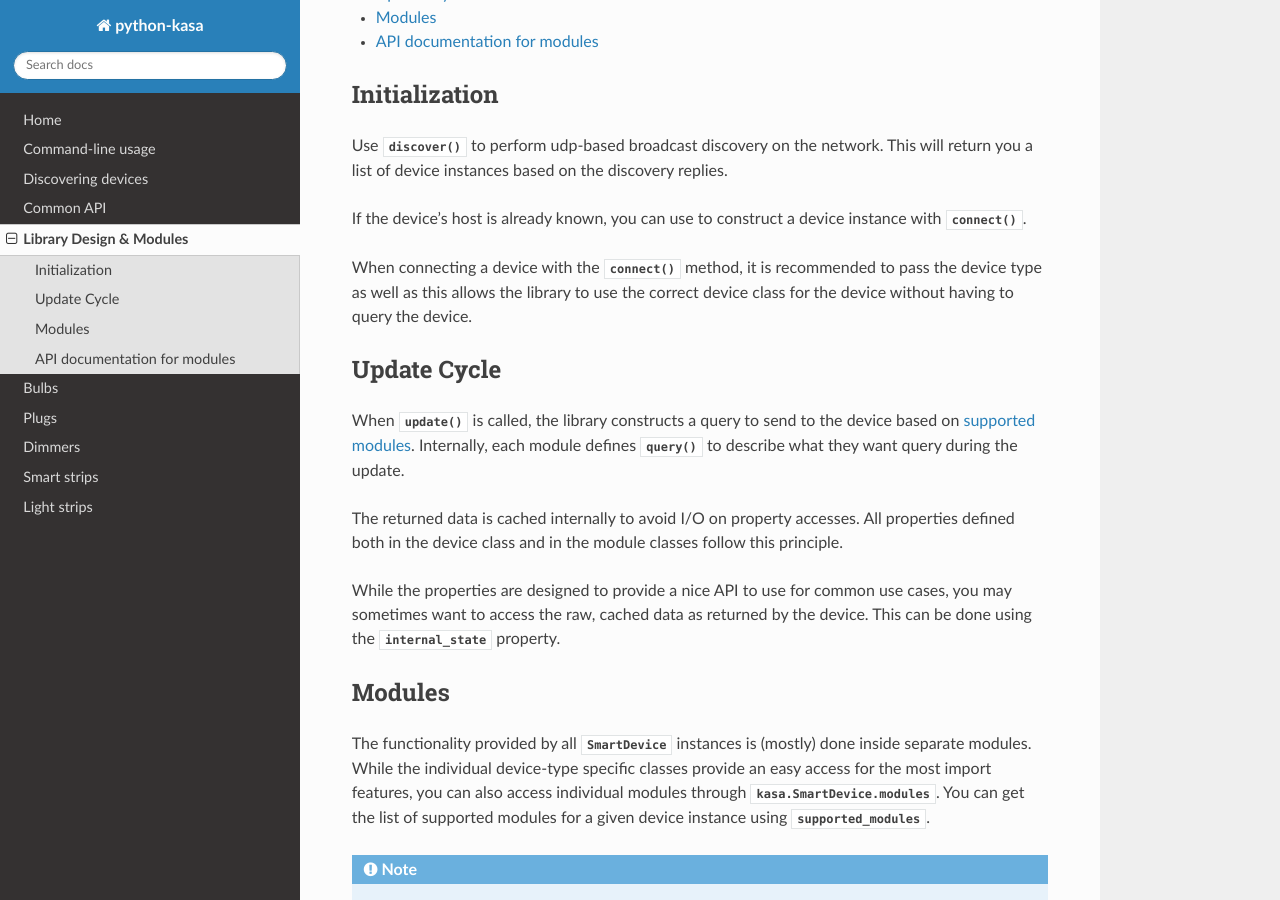
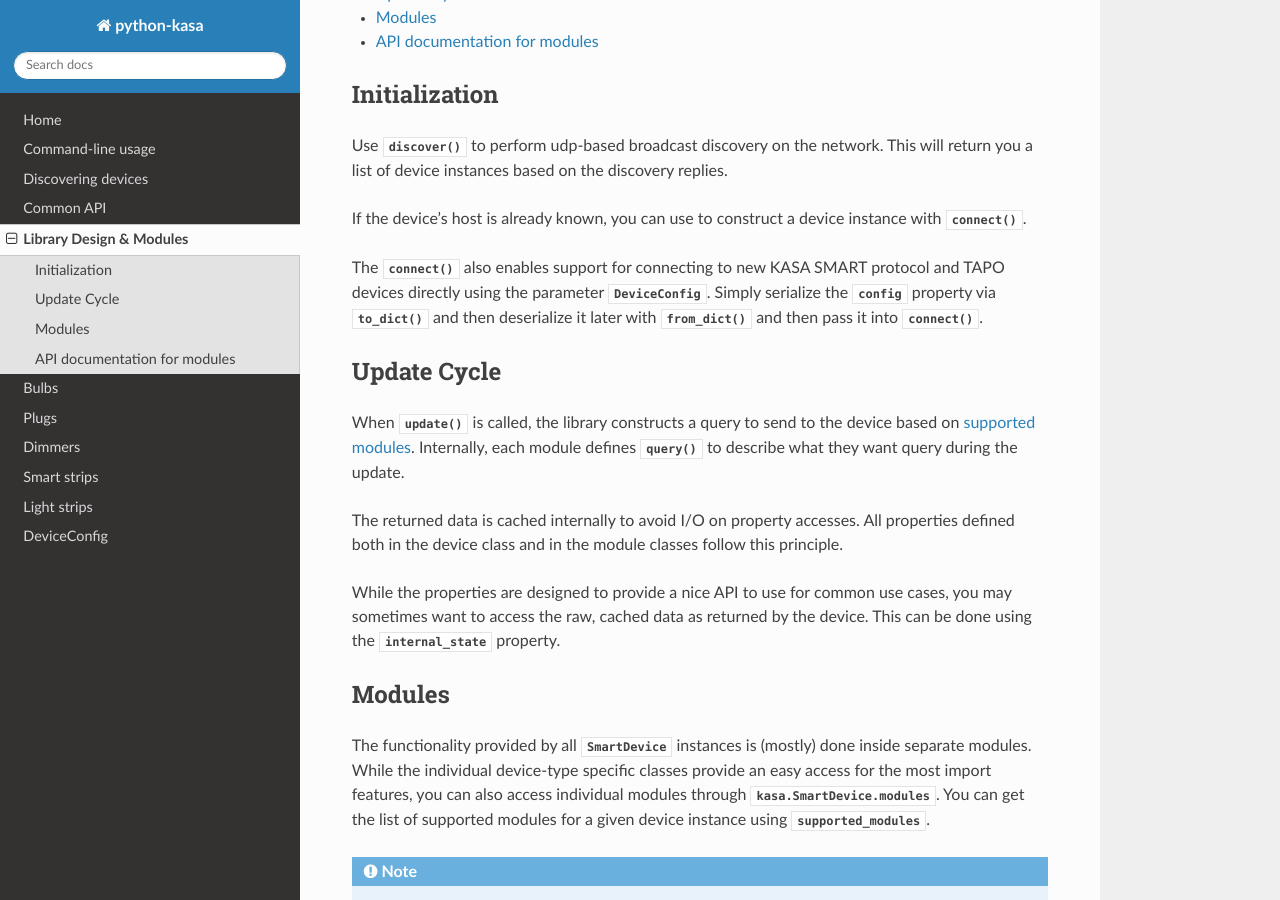
Before and after one commit to python-kasa/python-kasa, a Sphinx documentation site: the page built from docs/source/design.rst, in a window 1280 px wide and 900 px high, scrolled down 334 px. Built offline with Sphinx 7.4.7 and the Read the Docs theme 2.0.0, drawn with Linux system fonts in a browser that asks for light colours.

Commit message:
Update docstrings and docs

```diff
--- a/docs/source/design.rst
+++ b/docs/source/design.rst
@@ -23,9 +23,12 @@ This will return you a list of device instances based on the discovery replies.
 If the device's host is already known, you can use to construct a device instance with
 :meth:`~kasa.SmartDevice.connect()`.
 
-When connecting a device with the :meth:`~kasa.SmartDevice.connect()` method, it is recommended to
-pass the device type as well as this allows the library to use the correct device class for the
-device without having to query the device.
+The :meth:`~kasa.SmartDevice.connect()` also enables support for connecting to new
+KASA SMART protocol and TAPO devices directly using the parameter :class:`~kasa.DeviceConfig`.
+Simply serialize the :attr:`~kasa.SmartDevice.config` property via :meth:`~kasa.DeviceConfig.to_dict()`
+and then deserialize it later with :func:`~kasa.DeviceConfig.from_dict()`
+and then pass it into :meth:`~kasa.SmartDevice.connect()`.
+
 
 .. _update_cycle:
 
--- a/docs/source/index.rst
+++ b/docs/source/index.rst
@@ -15,3 +15,4 @@
    smartdimmer
    smartstrip
    smartlightstrip
+   deviceconfig
```
Also changed, not shown: docs/source/deviceconfig.rst (added, +18 -0 lines), 2 other files.
